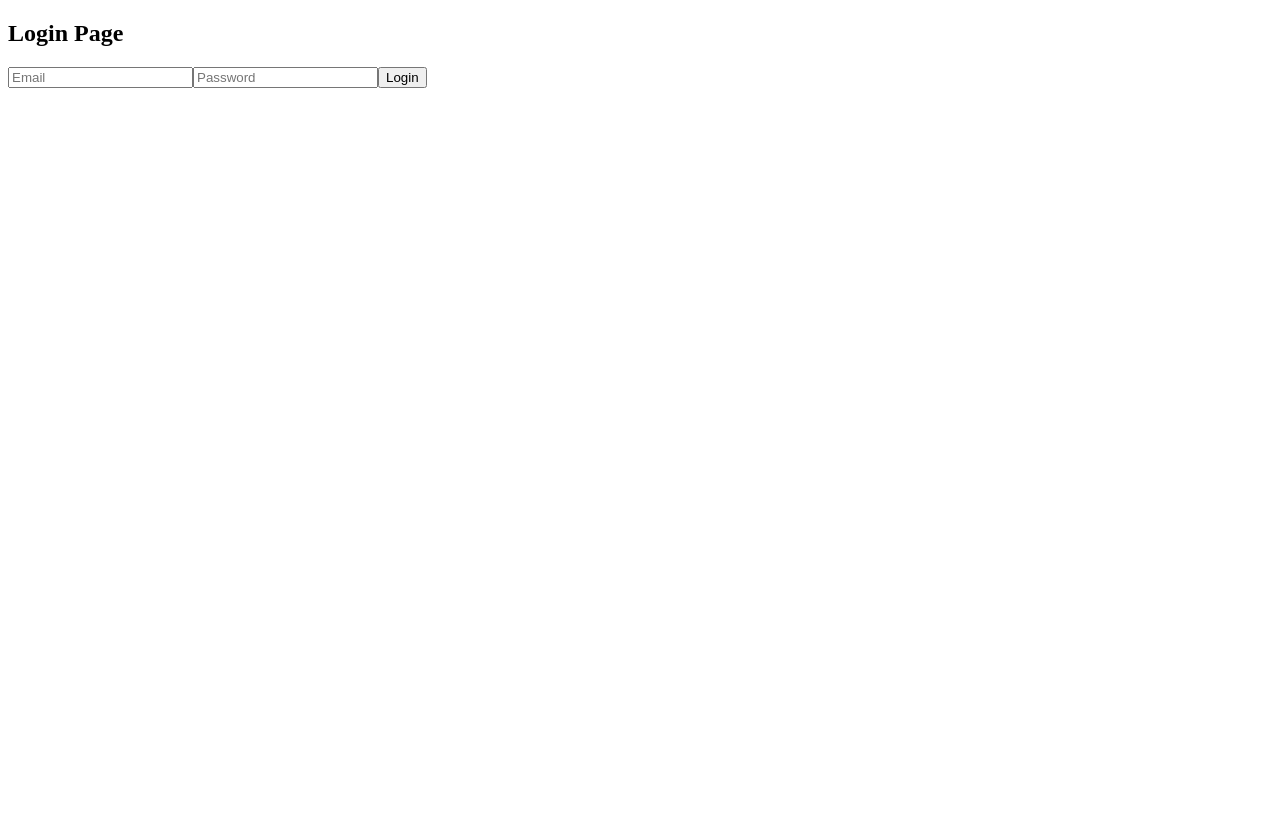
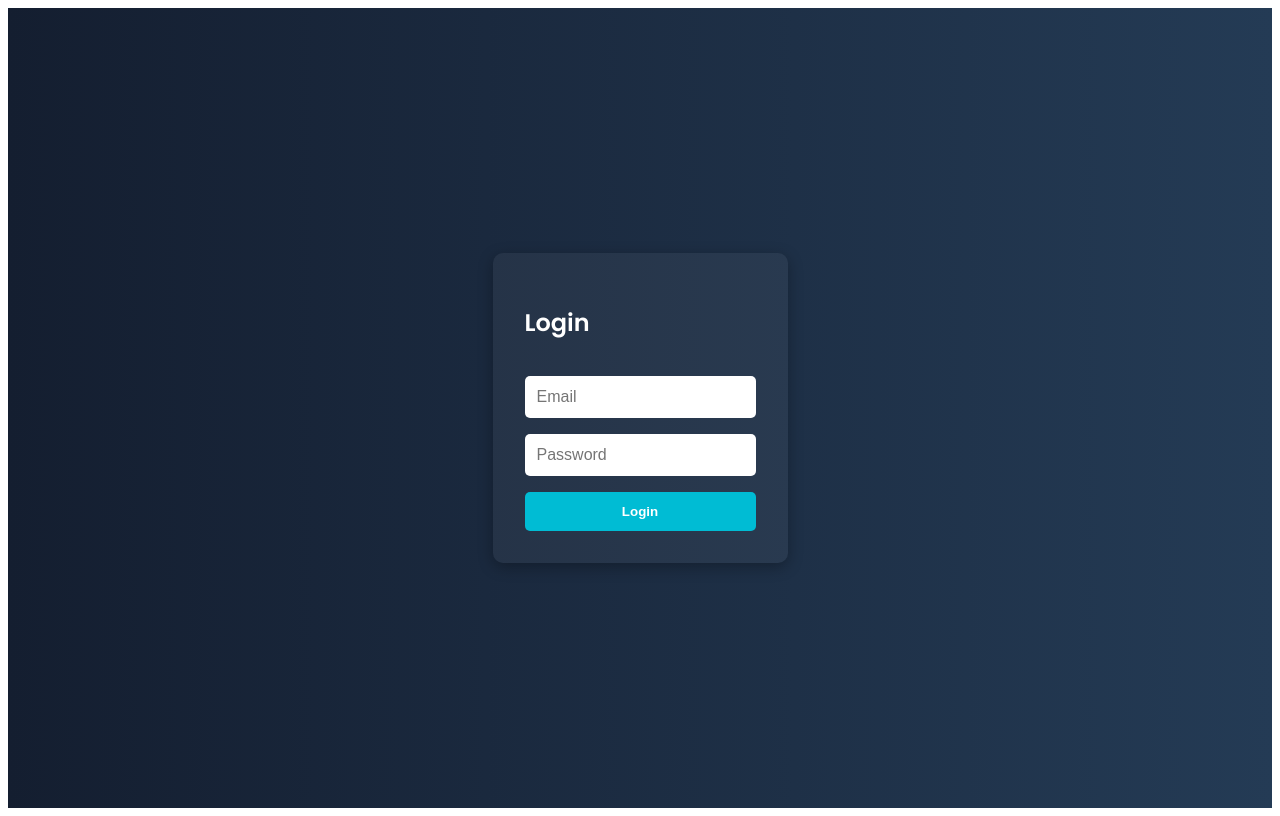
Before and after one commit to Ilana1505/MovieTalk--Frontend, a React (Create React App) app: page /login in a window 1280 px wide. Built offline with nearby package versions, Linux system fonts and the light colour scheme.

Commit message:
Register+Login pages

```diff
--- /dev/null
+++ b/src/pages/AuthPages.css
@@ -0,0 +1,56 @@
+@import url('https://fonts.googleapis.com/css2?family=Poppins:wght@400;600&display=swap');
+
+.auth-container {
+  height: 100vh;
+  display: flex;
+  flex-direction: column;
+  justify-content: center;
+  align-items: center;
+  background: linear-gradient(to right, #141e30, #243b55);
+  font-family: 'Poppins', sans-serif;
+  color: white;
+}
+
+.auth-form {
+  display: flex;
+  flex-direction: column;
+  gap: 1rem;
+  background-color: rgba(255, 255, 255, 0.05);
+  padding: 2rem;
+  border-radius: 10px;
+  box-shadow: 0 4px 15px rgba(0,0,0,0.3);
+  animation: fadeIn 1s ease-in-out forwards;
+}
+
+.auth-form input {
+  padding: 0.75rem;
+  border: none;
+  border-radius: 5px;
+  font-size: 1rem;
+}
+
+.auth-form button {
+  padding: 0.75rem;
+  background-color: #00bcd4;
+  color: white;
+  font-weight: bold;
+  border: none;
+  border-radius: 5px;
+  cursor: pointer;
+  transition: background-color 0.3s;
+}
+
+.auth-form button:hover {
+  background-color: #0097a7;
+}
+
+@keyframes fadeIn {
+  from {
+    opacity: 0;
+    transform: translateY(20px);
+  }
+  to {
+    opacity: 1;
+    transform: translateY(0);
+  }
+}
--- a/src/pages/LoginPage.tsx
+++ b/src/pages/LoginPage.tsx
@@ -2,6 +2,7 @@ import { useState } from "react";
 import axios from "../api/axios";
 import { useNavigate } from "react-router-dom";
 import React from "react";
+import "./AuthPages.css";
 
 const LoginPage = () => {
   const [email, setEmail] = useState("");
@@ -12,7 +13,6 @@ const LoginPage = () => {
     e.preventDefault();
     try {
       const res = await axios.post("/auth/login", { email, password });
-      console.log("Logged in:", res.data);
       localStorage.setItem("token", res.data.token);
       navigate("/feed");
     } catch (err: any) {
@@ -21,8 +21,9 @@ const LoginPage = () => {
   };
 
   return (
-    <form onSubmit={handleLogin}>
-      <h2>Login Page</h2>
+    <div className="auth-container">
+      <form className="auth-form" onSubmit={handleLogin}>
+        <h2>Login</h2>
         <input
           type="email"
           placeholder="Email"
@@ -39,6 +40,7 @@ const LoginPage = () => {
         />
         <button type="submit">Login</button>
       </form>
+    </div>
   );
 };
 
--- a/src/pages/RegisterPage.tsx
+++ b/src/pages/RegisterPage.tsx
@@ -2,6 +2,7 @@ import { useState } from "react";
 import axios from "../api/axios";
 import { useNavigate } from "react-router-dom";
 import React from "react";
+import "./AuthPages.css";
 
 const RegisterPage = () => {
   const [fullName, setFullName] = useState("");
@@ -12,20 +13,16 @@ const RegisterPage = () => {
   const handleRegister = async (e: React.FormEvent) => {
     e.preventDefault();
     try {
-      const res = await axios.post("/auth/register", {
-        fullName,
-        email,
-        password,
-      });
-      console.log("Registered:", res.data);
-      navigate("/"); // מעביר לדף התחברות
+      const res = await axios.post("/auth/register", { fullName, email, password });
+      navigate("/");
     } catch (err: any) {
       alert(err.response?.data?.message || "Registration failed");
     }
   };
 
   return (
-    <form onSubmit={handleRegister}>
+    <div className="auth-container">
+      <form className="auth-form" onSubmit={handleRegister}>
         <h2>Register</h2>
         <input
           type="text"
@@ -50,6 +47,7 @@ const RegisterPage = () => {
         />
         <button type="submit">Register</button>
       </form>
+    </div>
   );
 };
 
```
Lines whose indentation alone changed are shown as unchanged.
